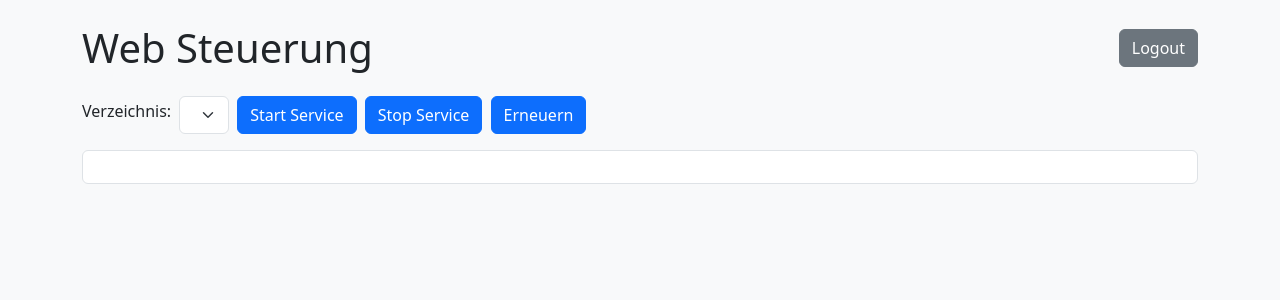
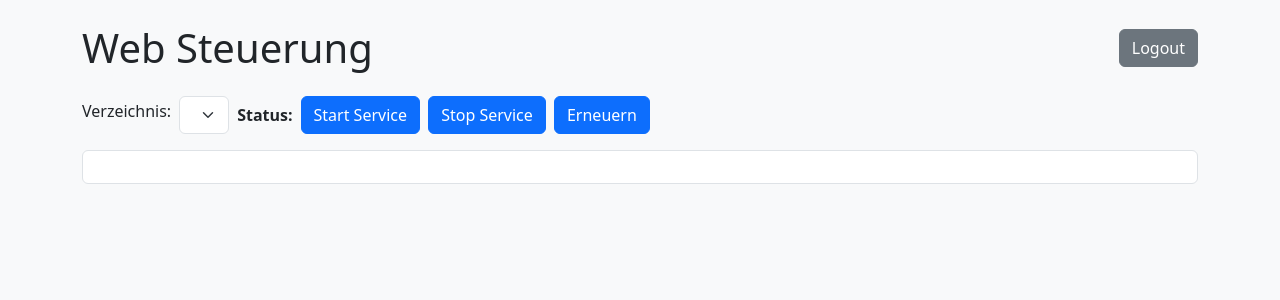
Before and after one commit to DO1FFE/web-steuerung, a Flask app: page / in a window 1280 px wide. Shown: the top 300 px of the page. Run offline with Flask 3, Linux system fonts and the light colour scheme; the visitor is signed in with stand-in values (Sample User, id 1); lists and menus that the app fills with data are empty.

Commit message:
Show status of selected service

```diff
--- a/app.py
+++ b/app.py
@@ -23,6 +23,23 @@
     'Stop Service': 'sudo systemctl stop {service}',
     'Erneuern': 'erneuern',
 }
+
+
+def get_service_status(service: str) -> str:
+    """Prüft mit systemctl, ob der Service aktiv ist."""
+    try:
+        result = subprocess.run(
+            ['sudo', 'systemctl', 'status', f'{service}.service'],
+            capture_output=True,
+            text=True,
+            check=False,
+        )
+        if 'Active: active' in result.stdout:
+            return 'gestartet'
+        else:
+            return 'gestoppt'
+    except Exception as e:
+        return f'Fehler beim Prüfen: {e}'
 
 
 def find_service_dirs():
@@ -90,6 +107,10 @@
     path = request.form.get('path', dirs[0] if dirs else '')
     command_key = request.form.get('command')
     output = ''
+    status = ''
+    service = service_dirs.get(path, '')
+    if service:
+        status = get_service_status(service)
     if command_key in COMMANDS and path:
         abs_path = os.path.abspath(os.path.join(BASE_DIR, path))
         if abs_path.startswith(os.path.abspath(BASE_DIR)):
@@ -110,6 +131,7 @@
         path=path,
         commands=COMMANDS,
         output=output,
+        status=status,
     )
 
 if __name__ == '__main__':
--- a/templates/index.html
+++ b/templates/index.html
@@ -24,6 +24,9 @@
                     </select>
                 </div>
                 <div class="col-auto">
+                    <span class="fw-bold">Status:</span> {{ status }}
+                </div>
+                <div class="col-auto">
                     {% for key in commands.keys() %}
                         <button type="submit" name="command" value="{{ key }}" class="btn btn-primary me-1">{{ key }}</button>
                     {% endfor %}
```
Also changed, not shown: README.md.
